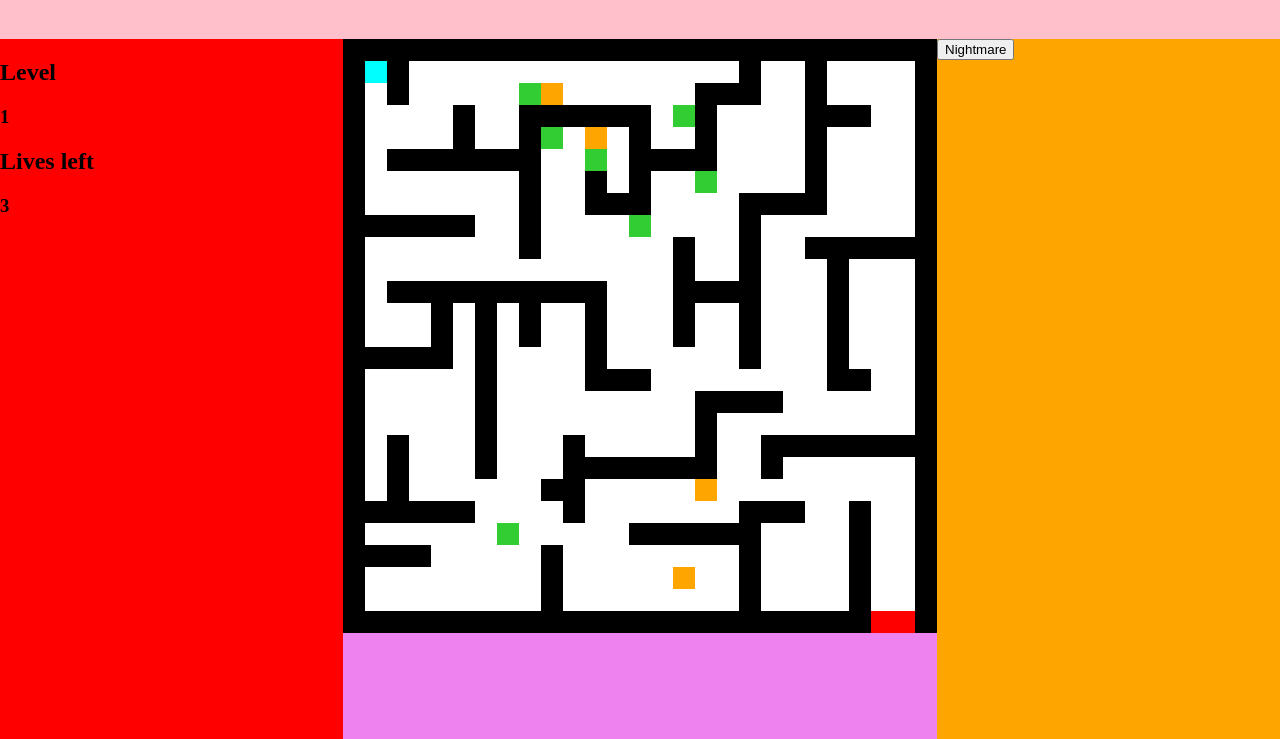
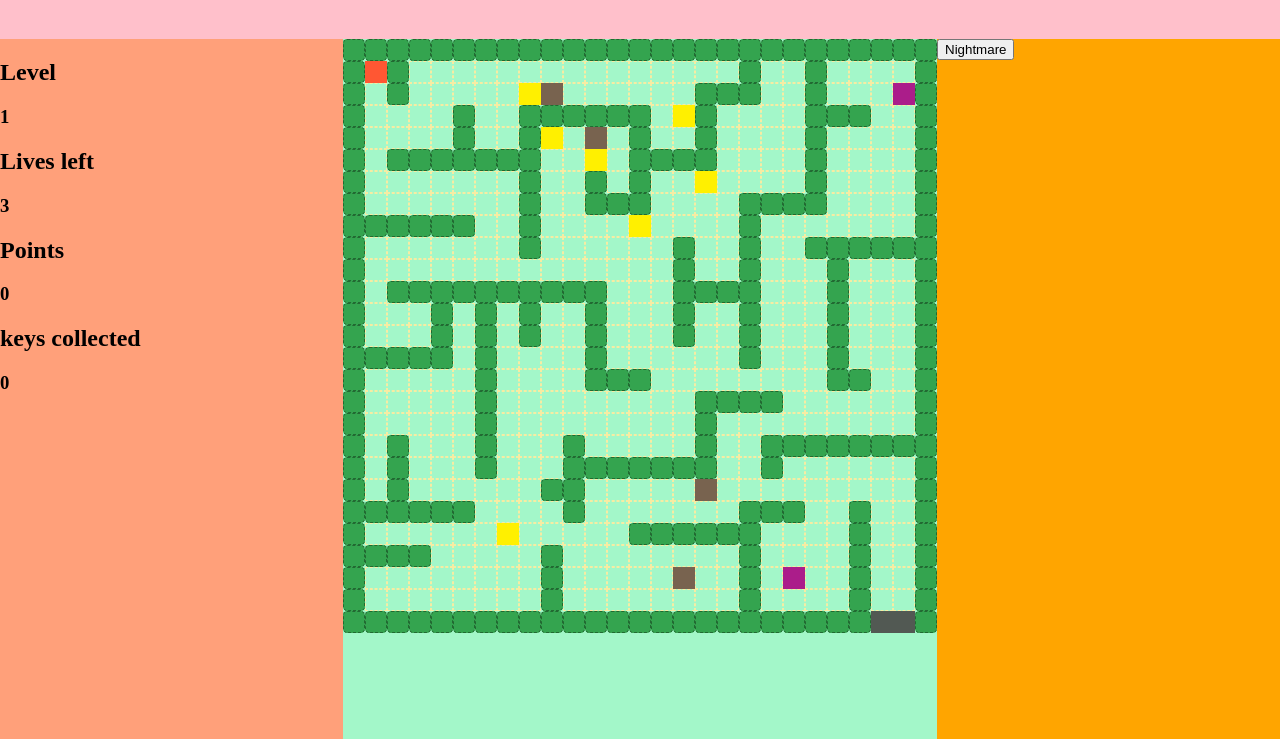
Before and after one commit to yomalbalooshi/Sea-Angel, a plain HTML site: page index.html in a window 1280 px wide. Shown: the part 61-800 px from the top of the page. Drawn offline with Linux system fonts and the light colour scheme.

Commit message:
added key collection

```diff
--- a/index.html
+++ b/index.html
@@ -14,9 +14,12 @@
     <h3 id="currentlevel">1</h3>
     <h2>Lives left</h2>
     <h3 id="currentLivesLeft">3</h3>
+    <h2>Points</h2>
+    <h3 id="currentPoints">0</h3>
+    <h2>keys collected</h2>
+    <h3 id="currentKeys">0</h3>
   </aside>
-  <div id="game-container-div"><div id="game-board-div">
-    </div></div>
+  <div id="game-container-div"></div>
 
     <aside class="side-panel" id="right-side-panel">
       <button id="nightmareMode">Nightmare</button>
--- a/script.js
+++ b/script.js
@@ -1,10 +1,12 @@
+// maze is generated using numbers to minimize memory usage
 // 0 signifies path
 // 1 signifies wall
 // 2 signifies player
 // 3 signifies exit
 // 4 signifies trap
 // 5 signifies points
-let gameBoard = document.querySelector('#game-board-div')
+// 6 signifies keys
+
 let gameLevel = document.querySelector('#currentlevel')
 let hearts = document.querySelector('#currentLivesLeft')
 let basicArray = [
@@ -18,7 +20,7 @@ let basicArray = [
   ],
   [
     1, 0, 1, 0, 0, 0, 0, 0, 5, 4, 0, 0, 0, 0, 0, 0, 1, 1, 1, 0, 0, 1, 0, 0, 0,
-    0, 1
+    6, 1
   ],
   [
     1, 0, 0, 0, 0, 1, 0, 0, 1, 1, 1, 1, 1, 1, 0, 5, 1, 0, 0, 0, 0, 1, 1, 1, 0,
@@ -105,7 +107,7 @@ let basicArray = [
     0, 1
   ],
   [
-    1, 0, 0, 0, 0, 0, 0, 0, 0, 1, 0, 0, 0, 0, 0, 4, 0, 0, 1, 0, 0, 0, 0, 1, 0,
+    1, 0, 0, 0, 0, 0, 0, 0, 0, 1, 0, 0, 0, 0, 0, 4, 0, 0, 1, 0, 6, 0, 0, 1, 0,
     0, 1
   ],
   [
@@ -121,16 +123,18 @@ let basicArray = [
 const game = {
   level: 1,
   mode: 'daydream',
-  boardArray: basicArray,
+  boardArray: structuredClone(basicArray),
   playerStartPosition: [1, 1],
   trapPower: 1,
-  totalScore: 5
+  totalScore: 5,
+  totalKeys: 2
 }
 const player = {
   //boardLocation syntax: [up/down, left/right]
   boardLocation: [],
   lives: 3,
-  score: 0
+  score: 0,
+  keys: 0
 }
 
 const movePlayerUp = () => {
@@ -196,6 +200,7 @@ document.addEventListener('keydown', function (e) {
 })
 
 const displayBoard = () => {
+  let gameBoard = document.querySelector('#game-board-div')
   gameBoard.innerHTML = ''
   for (let i = 0; i < game.boardArray.length; i++) {
     for (let j = 0; j < game.boardArray[i].length; j++) {
@@ -213,43 +218,72 @@ const displayBoard = () => {
         boardElement.classList.add('board-trap-light')
       } else if (game.boardArray[i][j] === 5) {
         boardElement.classList.add('board-score-light')
+      } else if (game.boardArray[i][j] === 6) {
+        boardElement.classList.add('board-key-light')
       }
       gameBoard.appendChild(boardElement)
     }
   }
 }
+
 const startGame = () => {
-  player.boardLocation = game.playerStartPosition
+  document.querySelector('#game-container-div').innerHTML = ''
+  game.boardArray = structuredClone(basicArray)
+  player.boardLocation = structuredClone(game.playerStartPosition)
   gameLevel.innerText = game.level
+  player.lives = 3
   hearts.innerText = player.lives
+  let displayGameBoard = document.createElement('div')
+  displayGameBoard.setAttribute('id', 'game-board-div')
+  document.querySelector('#game-container-div').appendChild(displayGameBoard)
   displayBoard()
 }
+const endGame = (gameStatus) => {
+  if (gameStatus === 'death') {
+    startGame()
+  } else if (gameStatus === 'exit') {
+    if (player.keys < game.totalKeys) {
+      alert('missing some stuff')
+    } else alert('collected all keys')
+  }
+}
+
 const checkIfExit = () => {
   if (game.boardArray[player.boardLocation[0]][player.boardLocation[1]] === 3) {
-    alert('game end')
+    endGame('exit')
   }
 }
+
 const checkIfTrap = () => {
   if (game.boardArray[player.boardLocation[0]][player.boardLocation[1]] === 4) {
     player.lives -= game.trapPower
     hearts.innerText = ''
     hearts.innerText = player.lives
     if (player.lives === 0) {
-      alert('death')
+      endGame('death')
     }
-    alert('trap')
+    // alert('trap')
   }
 }
+
 const checkIfScore = () => {
   if (game.boardArray[player.boardLocation[0]][player.boardLocation[1]] === 5) {
     player.score++
-    console.log(player.score)
+    document.querySelector('#currentPoints').innerText = player.score
   }
 }
+const checkIfKey = () => {
+  if (game.boardArray[player.boardLocation[0]][player.boardLocation[1]] === 6) {
+    player.keys++
+    document.querySelector('#currentKeys').innerText = player.keys
+  }
+}
+
 const checkLocation = () => {
   checkIfExit()
   checkIfTrap()
   checkIfScore()
+  checkIfKey()
 }
-
+document.querySelector('#game-container-div').innerHTML = ''
 startGame()
--- a/style.css
+++ b/style.css
@@ -14,7 +14,7 @@ body {
   text-align: center;
 }
 #left-side-panel {
-  background-color: red;
+  background-color: lightsalmon;
   grid-area: leftsidepanel;
 }
 #right-side-panel {
@@ -22,7 +22,7 @@ body {
   grid-area: rightsidepanel;
 }
 #game-container-div {
-  background-color: violet;
+  background-color: #a3f7c9;
   grid-area: gameContainerDiv;
 }
 #game-board-div {
@@ -38,20 +38,28 @@ body {
   margin: 0;
 }
 .board-wall-light {
-  background-color: black;
+  background-color: #34a44f;
+  outline: 1px dashed #226932;
+  outline-offset: -1px;
+  border-radius: 20%;
 }
 .board-floor-light {
-  background-color: white;
+  background-color: #a3f7c9;
+  outline: 1px dashed #f7eca3;
+  outline-offset: -1px;
 }
 .board-player {
-  background-color: aqua;
+  background-color: #ff5733;
 }
 .board-exit-light {
-  background-color: red;
+  background-color: #525953;
 }
 .board-trap-light {
-  background-color: orange;
+  background-color: #78634f;
 }
 .board-score-light {
-  background-color: limegreen;
+  background-color: #fff000;
 }
+.board-key-light {
+  background-color: #ab1d8a;
+}
```
